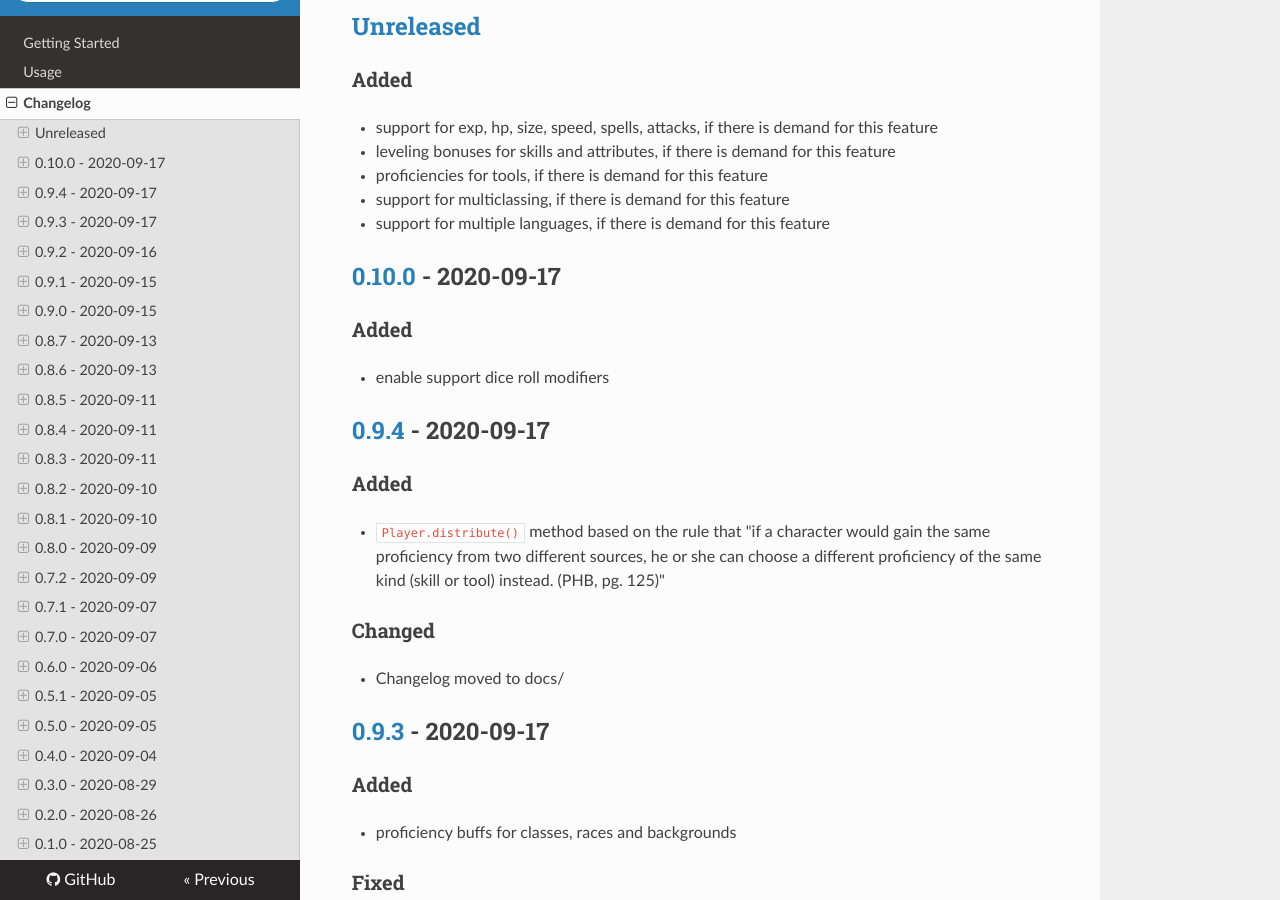
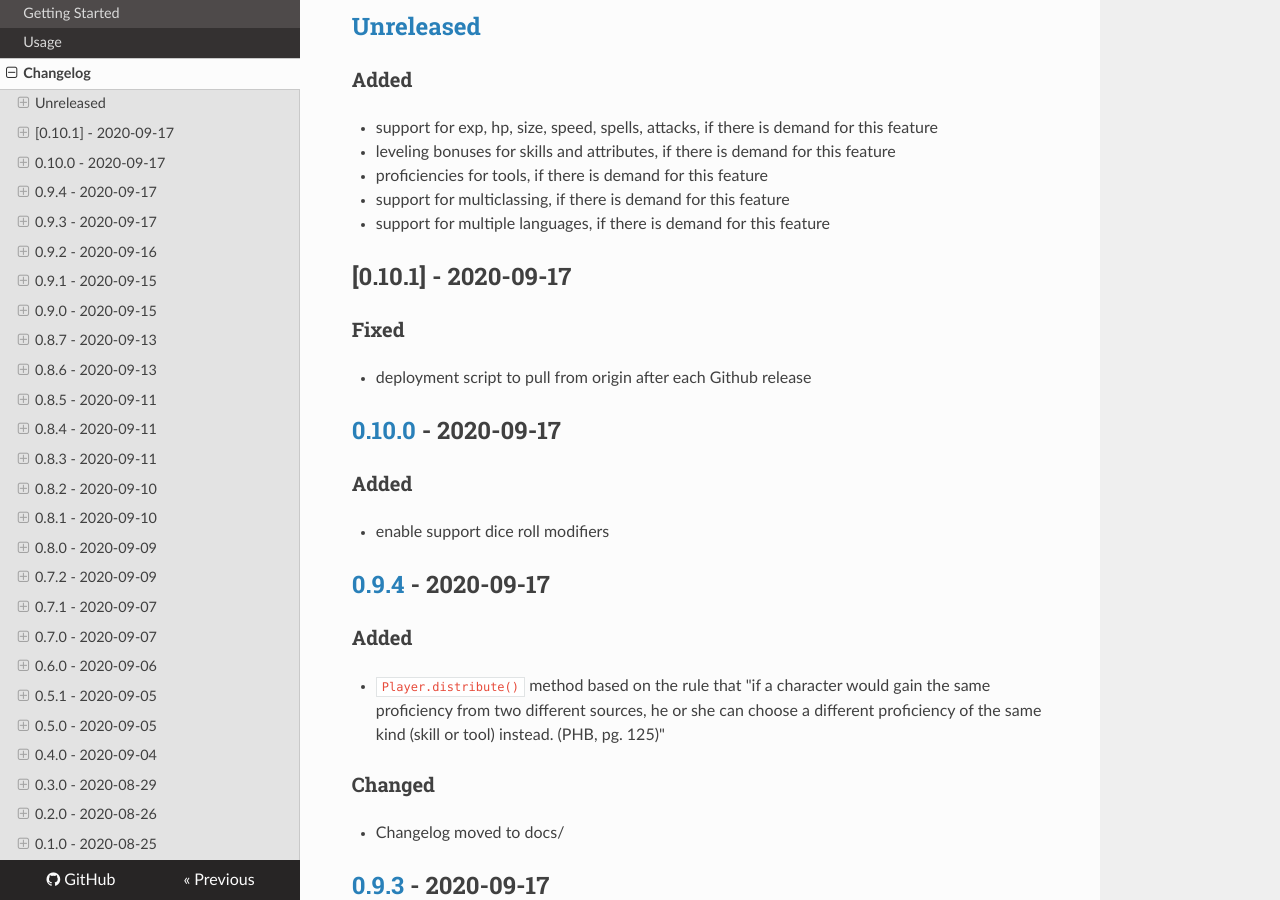
Before and after one commit to signebedi/mercutio, an MkDocs documentation site: the page built from docs/CHANGELOG.md, in a window 1280 px wide and 900 px high, scrolled down 510 px. Built offline with MkDocs 1.6.1, drawn with Linux system fonts in a browser that asks for light colours; nearby versions of some CDN libraries.

Commit message:
Routine: changelog

```diff
--- a/docs/CHANGELOG.md
+++ b/docs/CHANGELOG.md
@@ -22,6 +22,10 @@
 - proficiencies for tools, if there is demand for this feature
 - support for multiclassing, if there is demand for this feature
 - support for multiple languages, if there is demand for this feature
+
+## [0.10.1] - 2020-09-17
+### Fixed
+- deployment script to pull from origin after each Github release
 
 ## [0.10.0] - 2020-09-17
 ### Added
```
